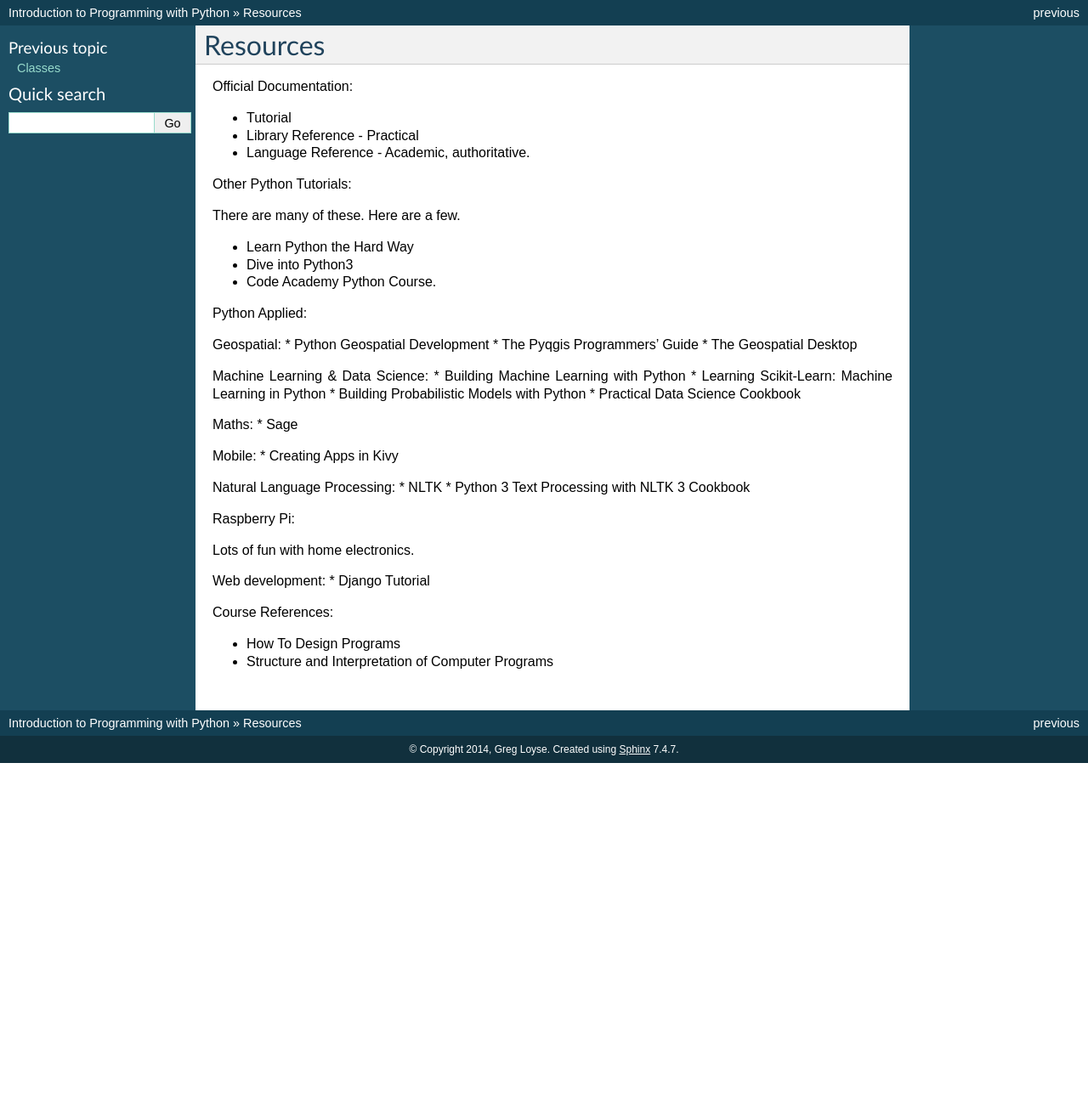
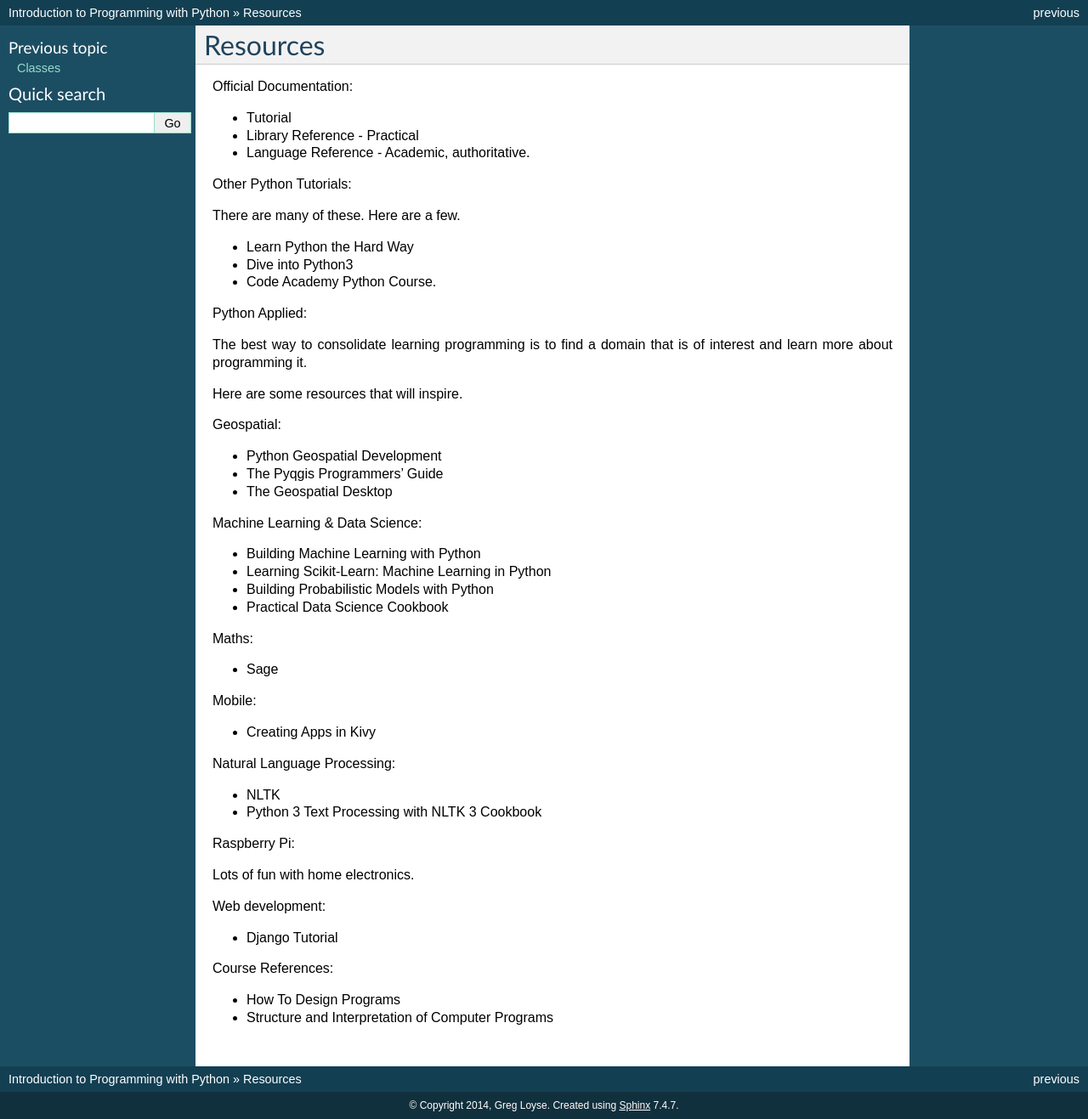
Before and after one commit to gu-lseg/intro-to-programming, a Sphinx documentation site: the page built from source/resources.rst, in a window 1280 px wide. Shown: the whole page at 85% size. Built offline with Sphinx 7.4.7, drawn with Linux system fonts in a browser that asks for light colours; before the commit the page ends 900 px from its top, so only the background shows below that.

Commit message:
formatting resources

```diff
--- a/source/resources.rst
+++ b/source/resources.rst
@@ -17,24 +17,34 @@ There are many of these. Here are a few.
 
 Python Applied:
 
+The best way to consolidate learning programming is to find a domain that is of
+interest and learn more about programming it.
+
+Here are some resources that will inspire.
+
 Geospatial:
+
 * Python Geospatial Development
 * The Pyqgis Programmers' Guide
 * The Geospatial Desktop
 
 Machine Learning & Data Science:
+
 * Building Machine Learning with Python
 * Learning Scikit-Learn: Machine Learning in Python
 * Building Probabilistic Models with Python
 * Practical Data Science Cookbook
 
 Maths:
+
 * Sage
 
 Mobile:
+
 * Creating Apps in Kivy
 
 Natural Language Processing:
+
 * NLTK
 * Python 3 Text Processing with NLTK 3 Cookbook
 
@@ -43,6 +53,7 @@ Raspberry Pi:
 Lots of fun with home electronics.
 
 Web development:
+
 * Django Tutorial
 
 Course References:
```
